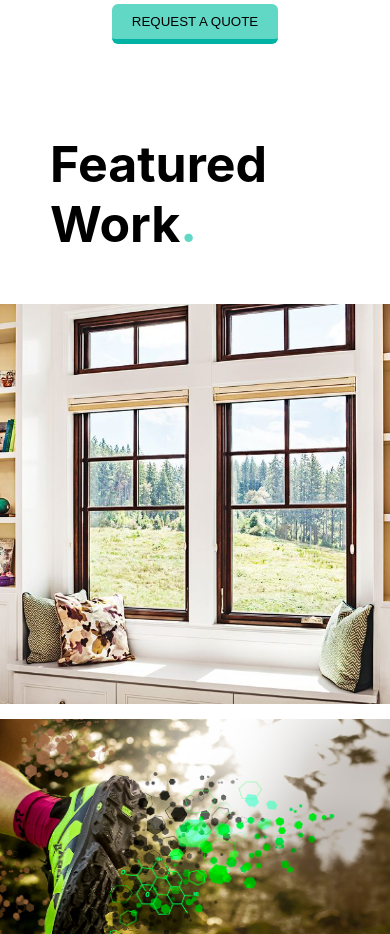
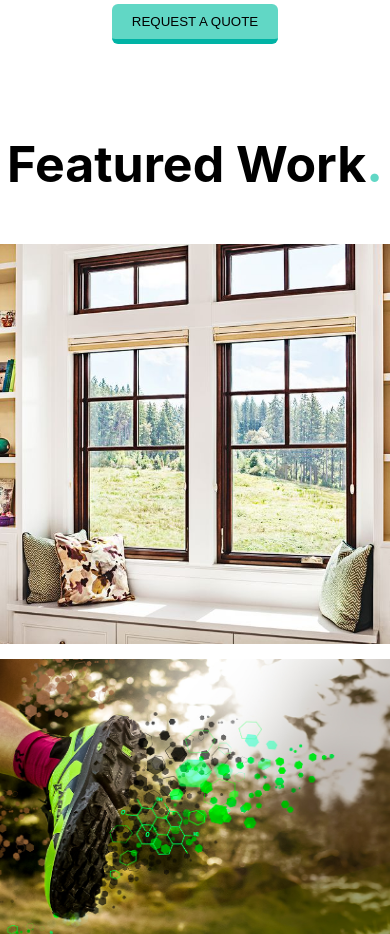
Before and after one commit to leoarthurwall/LW-Website, a React (Create React App) app: page / in a window 390 px wide. Shown: the part 4080-5014 px from the top of the page. Built offline with nearby package versions, Linux system fonts and the light colour scheme.

Commit message:
work - aligned header to be central for break below 990

```diff
--- a/src/Components/Services/Services.module.css
+++ b/src/Components/Services/Services.module.css
@@ -78,6 +78,9 @@
 }
 
 @media only screen and (max-width: 992px) {
+  .container {
+    align-items: center;
+  }
   .gridContainer {
     grid-template-columns: 1fr;
   }
--- a/src/Components/Work/Work.js
+++ b/src/Components/Work/Work.js
@@ -23,9 +23,11 @@ const Work = () => {
   return (
     <section className={styles.work}>
       <div className={styles.container}>
-        <h2 className={styles.header}>
-          Featured Work<span className={styles.accent}>.</span>
-        </h2>
+        <div className={styles.headerWrapper}>
+          <h2 className={styles.header}>
+            Featured Work<span className={styles.accent}>.</span>
+          </h2>
+        </div>
         <div className={styles.gridContainer}>
           {workArray.map((work, index) => {
             return (
--- a/src/Components/Work/Work.module.css
+++ b/src/Components/Work/Work.module.css
@@ -93,18 +93,17 @@
   .container {
     margin: 0px;
   }
-  .header {
-    margin-left: 100px;
+
+  .headerWrapper {
+    width: 100%;
+    display: flex;
+    justify-content: center;
+    align-items: center;
   }
 }
-@media only screen and (max-width: 760px) {
-  .header {
-    margin-left: 50px;
-  }
-}
+
 @media only screen and (max-width: 500px) {
   .imageTextWrapper {
-
     padding: 70px 30px;
   }
 }
```
